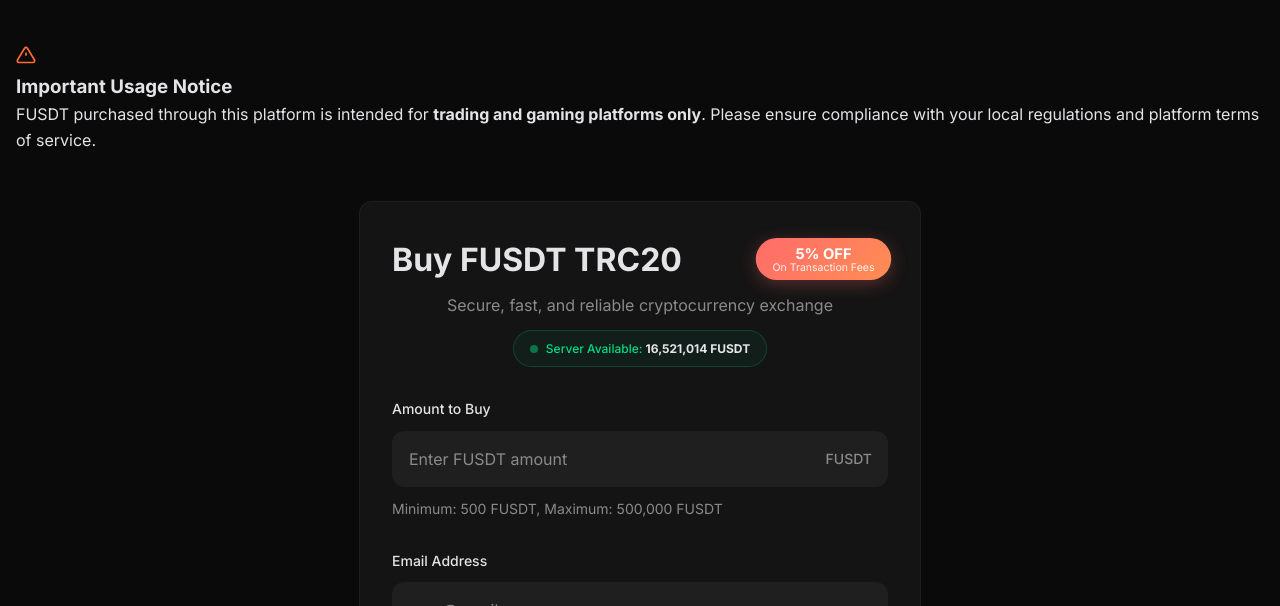
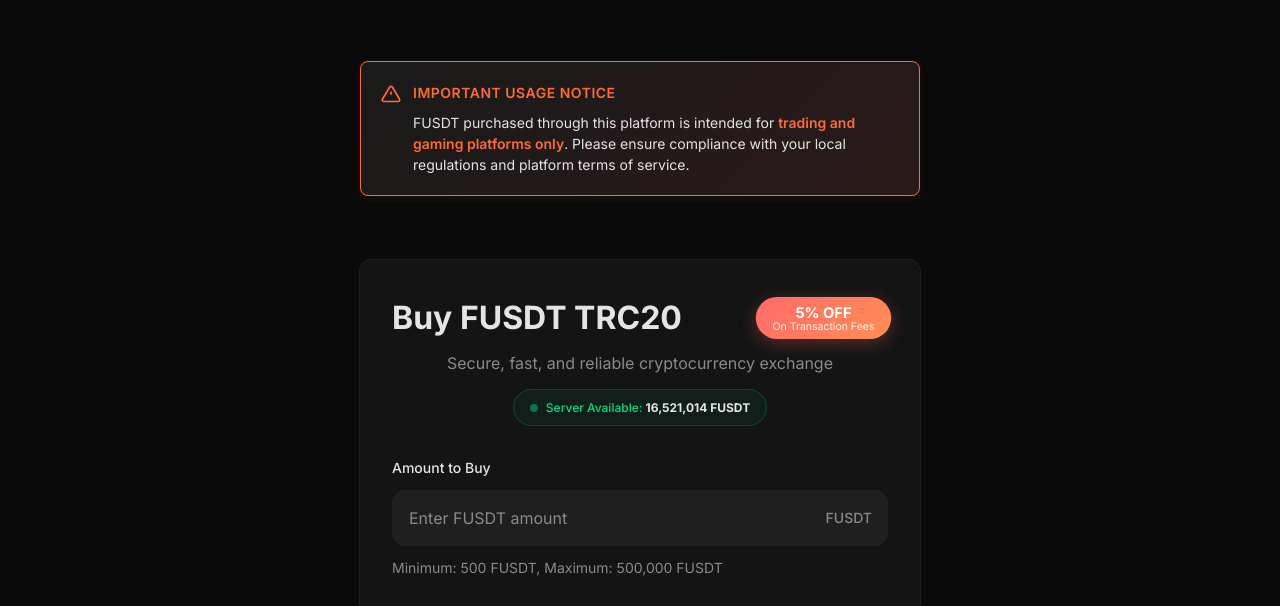
Before and after one commit to dehadhunu2023-a11y/buynow, a plain HTML site: page index.html in a window 1280 px wide. Shown: the part 132-738 px from the top of the page. Drawn offline with nearby package versions, Linux system fonts and the light colour scheme.

Commit message:
Update style.css

```diff
--- a/style.css
+++ b/style.css
@@ -67,6 +67,54 @@ body {
     font-size: 0.875rem;
     font-weight: 500;
     color: #8A8A8A;
+}
+
+/* ===== USAGE NOTICE ===== */
+.usage-notice {
+    width: 100%;
+    max-width: 560px;
+    margin: 1rem 0;
+}
+
+.notice-container {
+    background: linear-gradient(135deg, #1a1a1a 0%, #2a1a1a 100%);
+    border: 1px solid #FF6B35;
+    border-radius: 8px;
+    padding: 1.25rem;
+    display: flex;
+    align-items: flex-start;
+    gap: 0.75rem;
+    box-shadow: 0 2px 8px rgba(255, 107, 53, 0.1);
+}
+
+.notice-container svg {
+    flex-shrink: 0;
+    margin-top: 0.125rem;
+    color: #FF6B35;
+}
+
+.notice-content {
+    flex: 1;
+}
+
+.notice-title {
+    font-size: 0.875rem;
+    font-weight: 600;
+    color: #FF6B35;
+    margin-bottom: 0.5rem;
+    text-transform: uppercase;
+    letter-spacing: 0.5px;
+}
+
+.notice-text {
+    font-size: 0.875rem;
+    color: #E4E4E7;
+    line-height: 1.5;
+}
+
+.notice-text strong {
+    color: #FF6B35;
+    font-weight: 600;
 }
 
 /* ===== MAIN CONTENT ===== */
```
